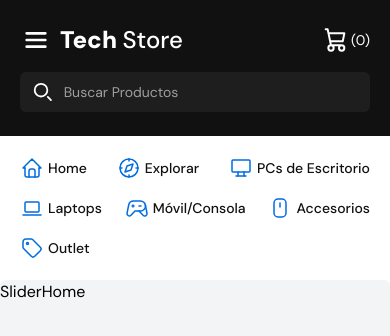
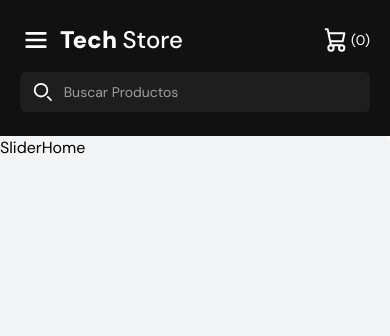
Before and after one commit to jostinaguilar/nextjs-store, a Next.js app: page / in a window 390 px wide. Shown: the top 336 px of the page. Built offline with nearby package versions, Linux system fonts and the light colour scheme.

Commit message:
add navbar responsive

```diff
--- a/src/components/Navbar.tsx
+++ b/src/components/Navbar.tsx
@@ -1,16 +1,20 @@
-import { CartIcon, MenuIcon, SearchIcon, UserIcon } from './Icons';
+'use client';
+
+import { useMenuStore } from '@/store/useMenuStore';
+import { CartIcon, MenuIcon, SearchIcon, UserIcon } from '../ui/Icons';
 import { Navigation } from './Navigation';
 
 export function Navbar() {
+  const openMenu = useMenuStore((state) => state.openMenu);
   return (
     <header>
       <div className="bg-primary">
         <ul className="w-full px-5 py-6 flex flex-row flex-wrap items-center justify-between gap-4 max-w-screen-lg mx-auto lg:flex-nowrap lg:gap-10">
           <li className="order-1 text-white flex flex-row gap-2">
-            <span className="lg:hidden">
+            <button type="button" onClick={openMenu} className="lg:hidden">
               <span className="sr-only">Menu</span>
               <MenuIcon />
-            </span>
+            </button>
             <h1 className="text-white text-2xl font-black text-nowrap">
               Tech <span className="font-medium">Store</span>
             </h1>
--- a/src/components/Navigation.tsx
+++ b/src/components/Navigation.tsx
@@ -1,4 +1,7 @@
+import { useMenuStore } from '@/store/useMenuStore';
+import clsx from 'clsx';
 import {
+  CloseIcon,
   CompassIcon,
   ComputerIcon,
   GamepadIcon,
@@ -6,26 +9,68 @@ import {
   LaptopIcon,
   MouseIcon,
   TagIcon,
-} from './Icons';
+} from '../ui/Icons';
 
 export function Navigation() {
+  const menu = useMenuStore((state) => state.menu);
+  const closeMenu = useMenuStore((state) => state.closeMenu);
   return (
-    <nav>
-      <ul className="w-full p-5 flex flex-row flex-wrap items-center justify-between gap-4 max-w-screen-lg mx-auto lg:flex-nowrap lg:gap-10">
+    <>
+      {menu && (
+        <div className="absolute inset-0 bg-black/50 backdrop-blur-[1px] lg:hidden"></div>
+      )}
+      <nav
+        className={clsx(
+          'bg-white fixed top-0 left-0 w-72 bottom-0 z-10 lg:static lg:w-full transition-all transform duration-500 lg:translate-x-0',
+          {
+            '-translate-x-full': !menu,
+          }
+        )}
+      >
+        <ul className="w-full lg:p-5 flex flex-col gap-4 max-w-screen-lg mx-auto lg:gap-10 lg:flex-row lg:justify-between">
+          <li className="flex flex-row justify-between items-center bg-primary text-white p-5 lg:hidden">
+            <h1 className="text-white text-2xl font-black text-nowrap">
+              Tech <span className="font-medium">Store</span>
+            </h1>
+            <button type="button" onClick={closeMenu}>
+              <CloseIcon />
+            </button>
+          </li>
+          <li className="flex gap-2 items-center px-5 lg:hidden">
+            <a href="#" className="text-primary font-semibold text-sm">
+              Iniciar Sesión
+            </a>
+            |
+            <a href="#" className="text-primary font-semibold text-sm">
+              Registrarse
+            </a>
+          </li>
+          <li className="px-5 lg:hidden">
+            <hr />
+          </li>
           <li>
-          <a href="#" className="text-secondary flex items-center gap-1">
+            <a
+              href="#"
+              className="text-secondary flex items-center gap-1 px-5 lg:px-0"
+            >
               <HomeIcon />
               <span className="text-primary font-medium text-sm">Home</span>
             </a>
           </li>
           <li>
-          <a href="#" className="text-secondary flex items-center gap-1">
+            <a
+              href="#"
+              className="text-secondary flex items-center gap-1 px-5 lg:px-0"
+            >
               <CompassIcon />
               <span className="text-primary font-medium text-sm">Explorar</span>
             </a>
           </li>
           <li>
-          <a href="#" className="text-secondary flex items-center gap-1">
+            <a
+              href="#"
+              className="text-secondary flex items-center gap-1 px-5 lg:px-0"
+            >
               <ComputerIcon />
               <span className="text-primary font-medium text-sm">
                 PCs de Escritorio
@@ -33,13 +78,19 @@ export function Navigation() {
             </a>
           </li>
           <li>
-          <a href="#" className="text-secondary flex items-center gap-1">
+            <a
+              href="#"
+              className="text-secondary flex items-center gap-1 px-5 lg:px-0"
+            >
               <LaptopIcon />
               <span className="text-primary font-medium text-sm">Laptops</span>
             </a>
           </li>
           <li>
-          <a href="#" className="text-secondary flex items-center gap-1">
+            <a
+              href="#"
+              className="text-secondary flex items-center gap-1 px-5 lg:px-0"
+            >
               <GamepadIcon />
               <span className="text-primary font-medium text-sm">
                 Móvil/Consola
@@ -47,18 +98,27 @@ export function Navigation() {
             </a>
           </li>
           <li>
-          <a href="#" className="text-secondary flex items-center gap-1">
+            <a
+              href="#"
+              className="text-secondary flex items-center gap-1 px-5 lg:px-0"
+            >
               <MouseIcon />
-            <span className="text-primary font-medium text-sm">Accesorios</span>
+              <span className="text-primary font-medium text-sm">
+                Accesorios
+              </span>
             </a>
           </li>
           <li>
-          <a href="#" className="text-secondary flex items-center gap-1">
+            <a
+              href="#"
+              className="text-secondary flex items-center gap-1 px-5 lg:px-0"
+            >
               <TagIcon />
               <span className="text-primary font-medium text-sm">Outlet</span>
             </a>
           </li>
         </ul>
       </nav>
+    </>
   );
 }
--- /dev/null
+++ b/src/store/useMenuStore.ts
@@ -0,0 +1,13 @@
+import { create } from 'zustand';
+
+interface Menu {
+  menu: boolean;
+  openMenu: () => void;
+  closeMenu: () => void;
+}
+
+export const useMenuStore = create<Menu>((set) => ({
+  menu: false,
+  openMenu: () => set(() => ({ menu: true })),
+  closeMenu: () => set(() => ({ menu: false })),
+}));
--- a/src/components/Icons.tsx
+++ b/src/ui/Icons.tsx
@@ -215,3 +215,23 @@ export function TagIcon() {
     </svg>
   );
 }
+
+export function CloseIcon() {
+  return (
+    <svg
+      className="w-6 h-6"
+      aria-hidden="true"
+      xmlns="http://www.w3.org/2000/svg"
+      fill="none"
+      viewBox="0 0 24 24"
+    >
+      <path
+        stroke="currentColor"
+        strokeLinecap="round"
+        strokeLinejoin="round"
+        strokeWidth="2"
+        d="M6 18 18 6m0 12L6 6"
+      />
+    </svg>
+  );
+}
--- a/tailwind.config.ts
+++ b/tailwind.config.ts
@@ -5,6 +5,7 @@ const config: Config = {
     './src/pages/**/*.{js,ts,jsx,tsx,mdx}',
     './src/components/**/*.{js,ts,jsx,tsx,mdx}',
     './src/app/**/*.{js,ts,jsx,tsx,mdx}',
+    './src/ui/**/*.{js,ts,jsx,tsx,mdx}',
   ],
   theme: {
     extend: {
```
Also changed, not shown: package.json (+6 -4 lines), 1 other file (tests, documents, lock files or other folders). Lines whose indentation alone changed are shown as unchanged.
